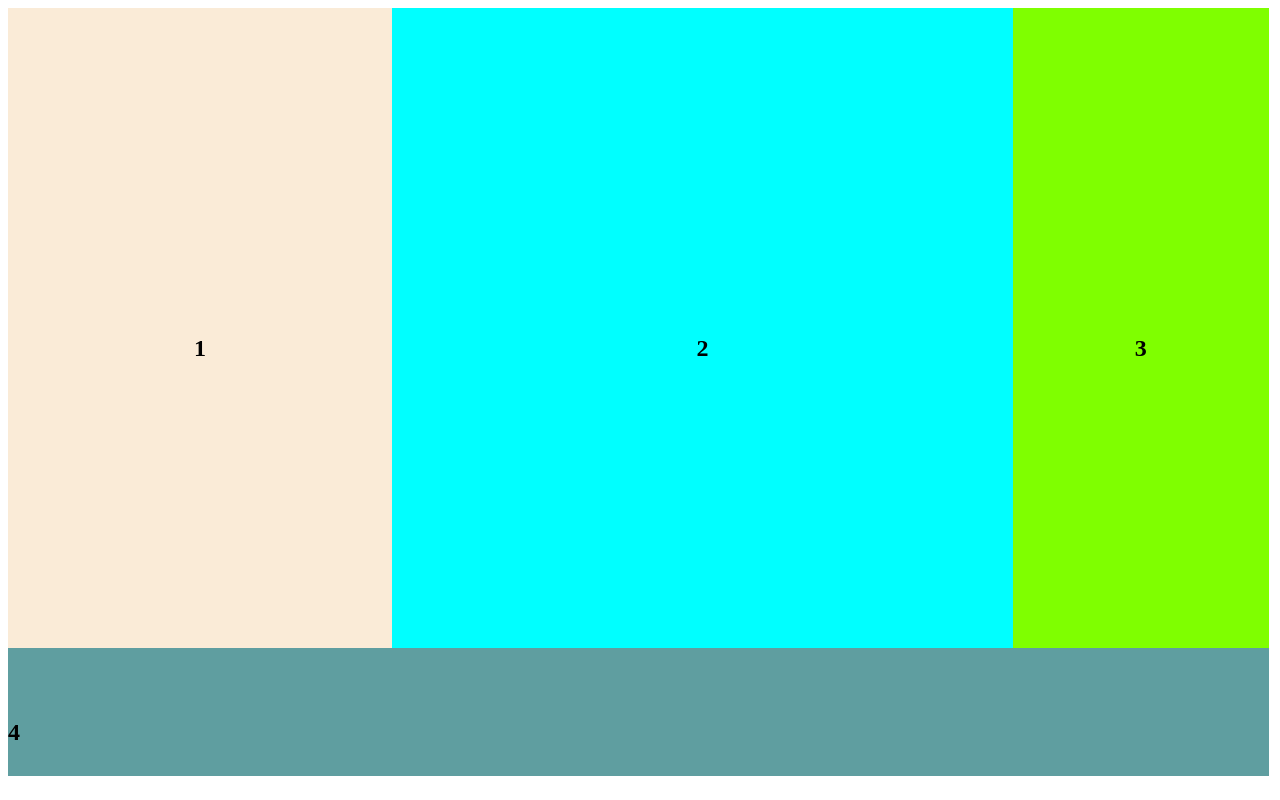
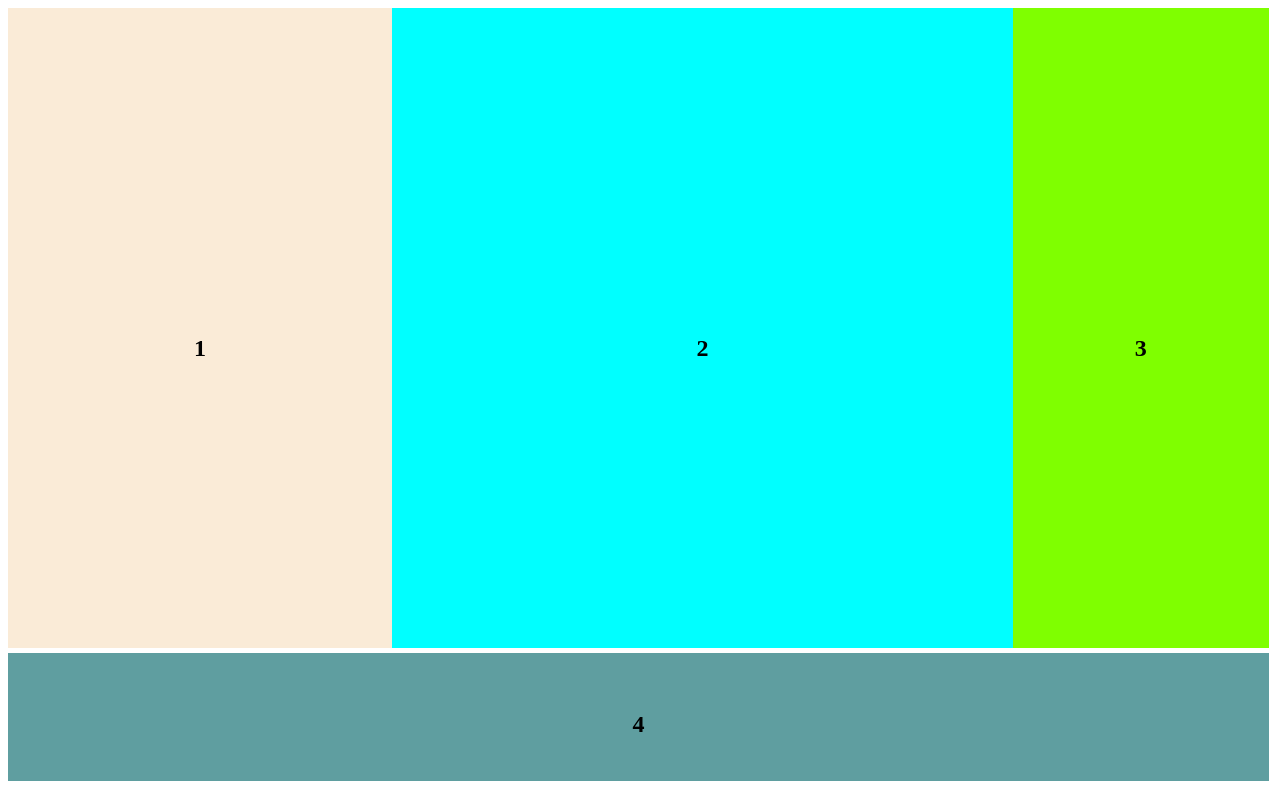
Before and after one commit to indroneelray/PlayingWithDivs, a plain HTML site: page index.html in a window 1280 px wide. Drawn offline with Linux system fonts and the light colour scheme.

Commit message:
seccond-commit

```diff
--- a/style.css
+++ b/style.css
@@ -38,10 +38,13 @@ h2{
     width:98.5vw;
     height:10vw;
     display:flex;
+    margin-top: 10px;
+    display:inline-block;
+    margin-top: 5px;
 }
 
 #four{
-    line-height:10vw;
+    line-height:8vw;
     text-align: center;
     vertical-align: middle;
 }
```
